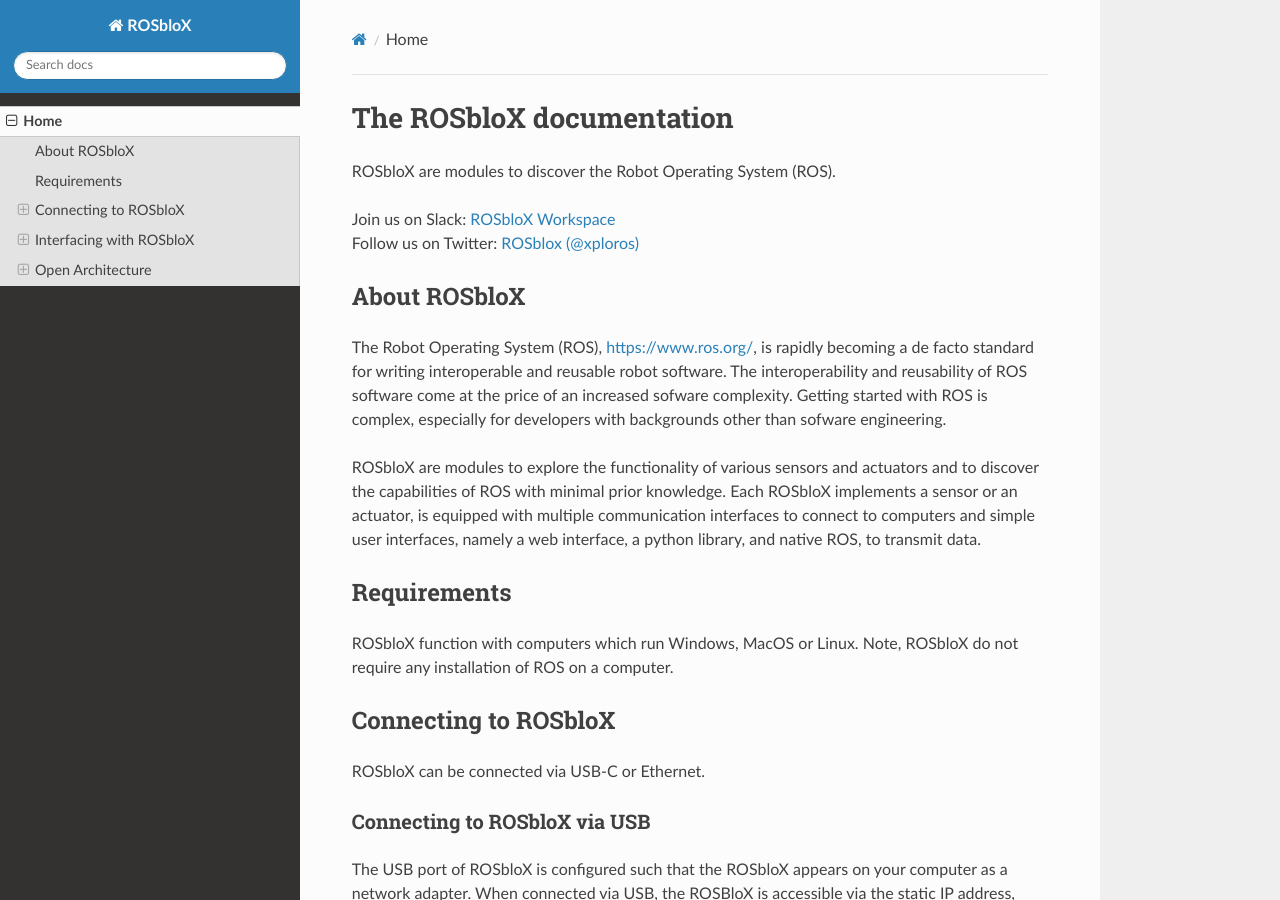
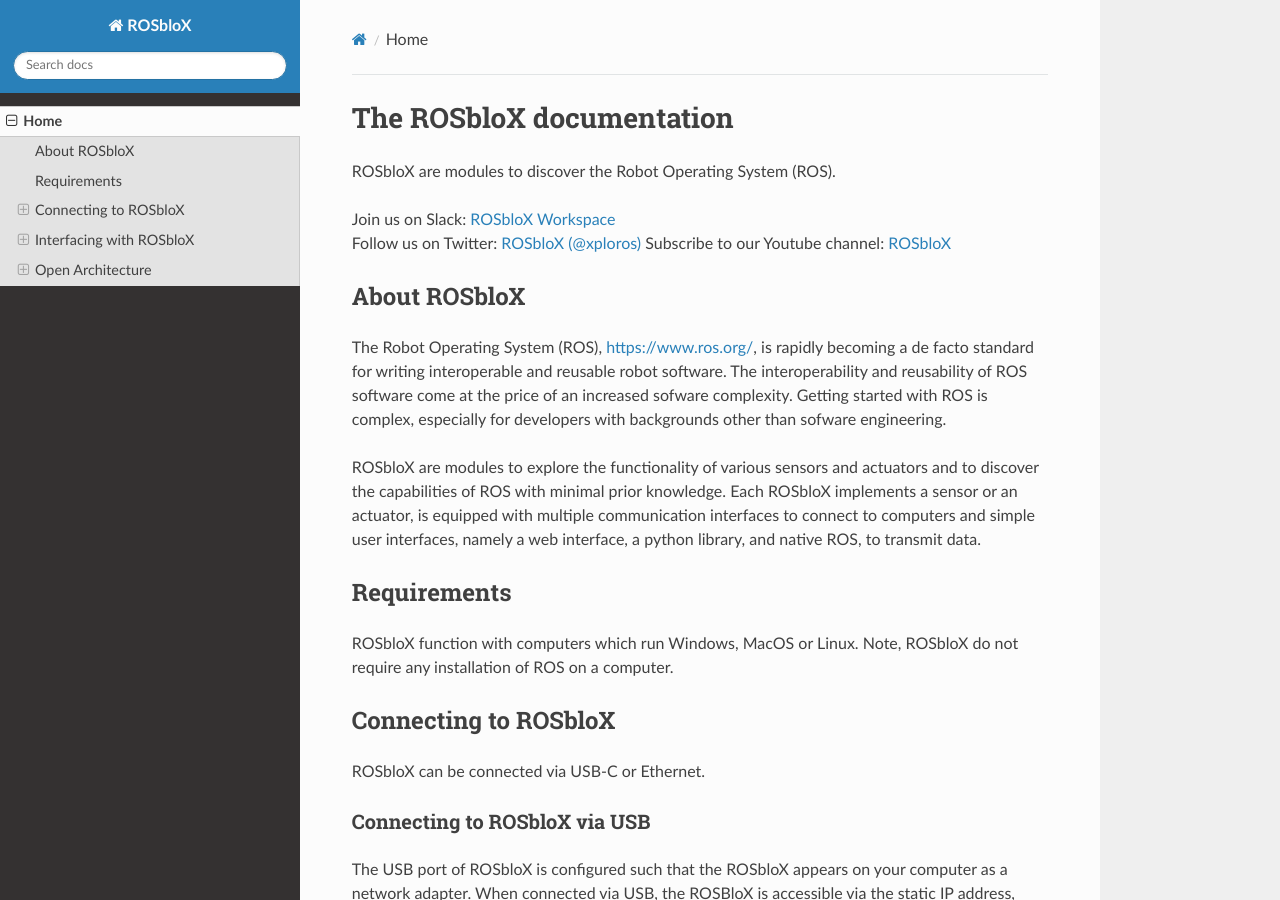
Before and after one commit to rosblox/rosblox.github.io, an MkDocs documentation site: the page built from docs/index.md, in a window 1280 px wide and 900 px high. Built offline with MkDocs 1.6.1, drawn with Linux system fonts in a browser that asks for light colours; nearby versions of some CDN libraries.

Commit message:
Add youtube channel.

```diff
--- a/docs/index.md
+++ b/docs/index.md
@@ -3,7 +3,8 @@
 ROSbloX are modules to discover the Robot Operating System (ROS).
 
 Join us on Slack: [ROSbloX Workspace](https://join.slack.com/t/rosblox/shared_invite/zt-1c6ifc24n-OswQtNwORkq588QPNZ2KoA)
-Follow us on Twitter: [ROSblox (@xploros)](https://twitter.com/xploros)
+Follow us on Twitter: [ROSbloX (@xploros)](https://twitter.com/xploros)
+Subscribe to our Youtube channel: [ROSbloX](https://www.youtube.com/channel/UC8t8kygP_QODOw7MCxGZJVg)
 
 ## About ROSbloX
 
```
